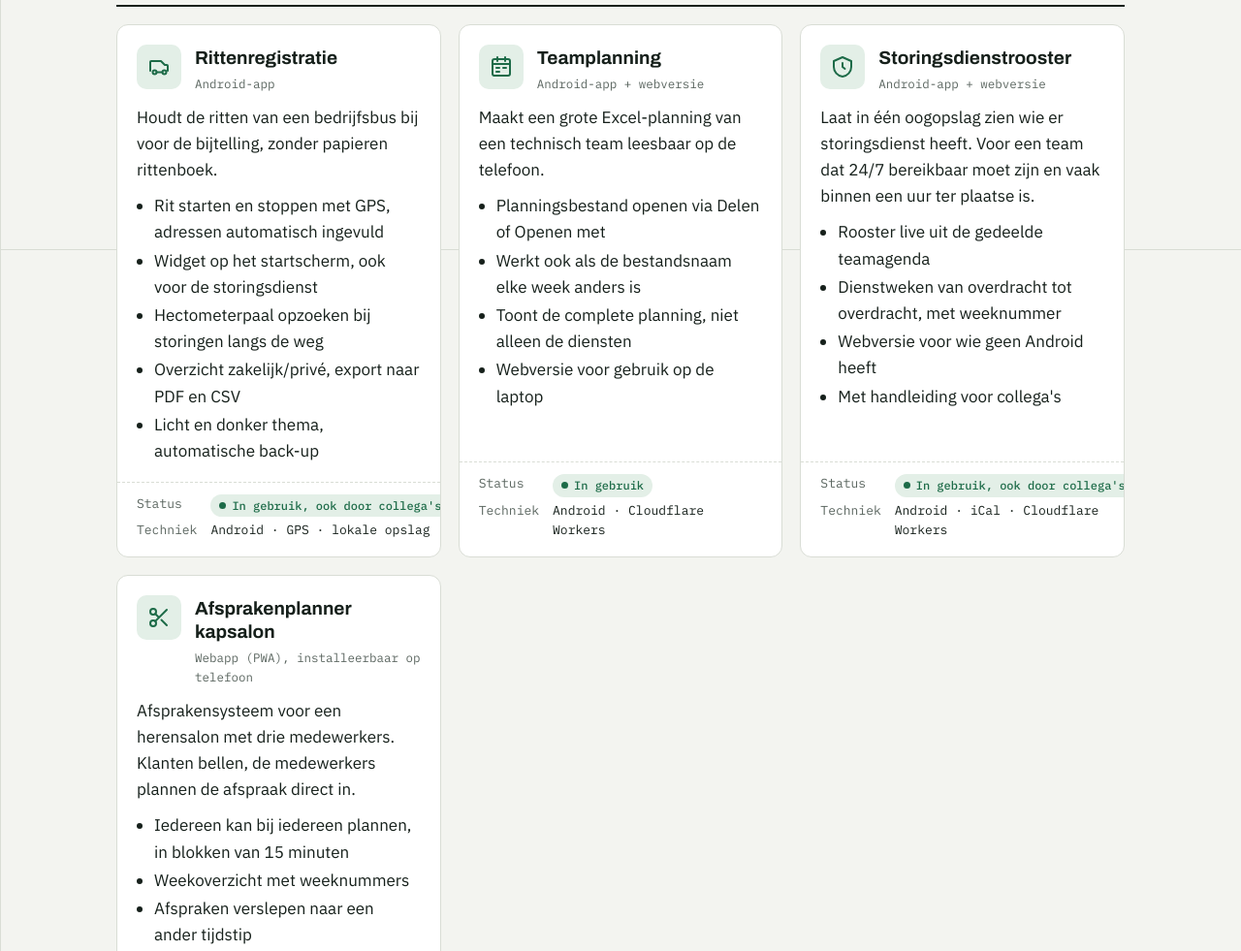
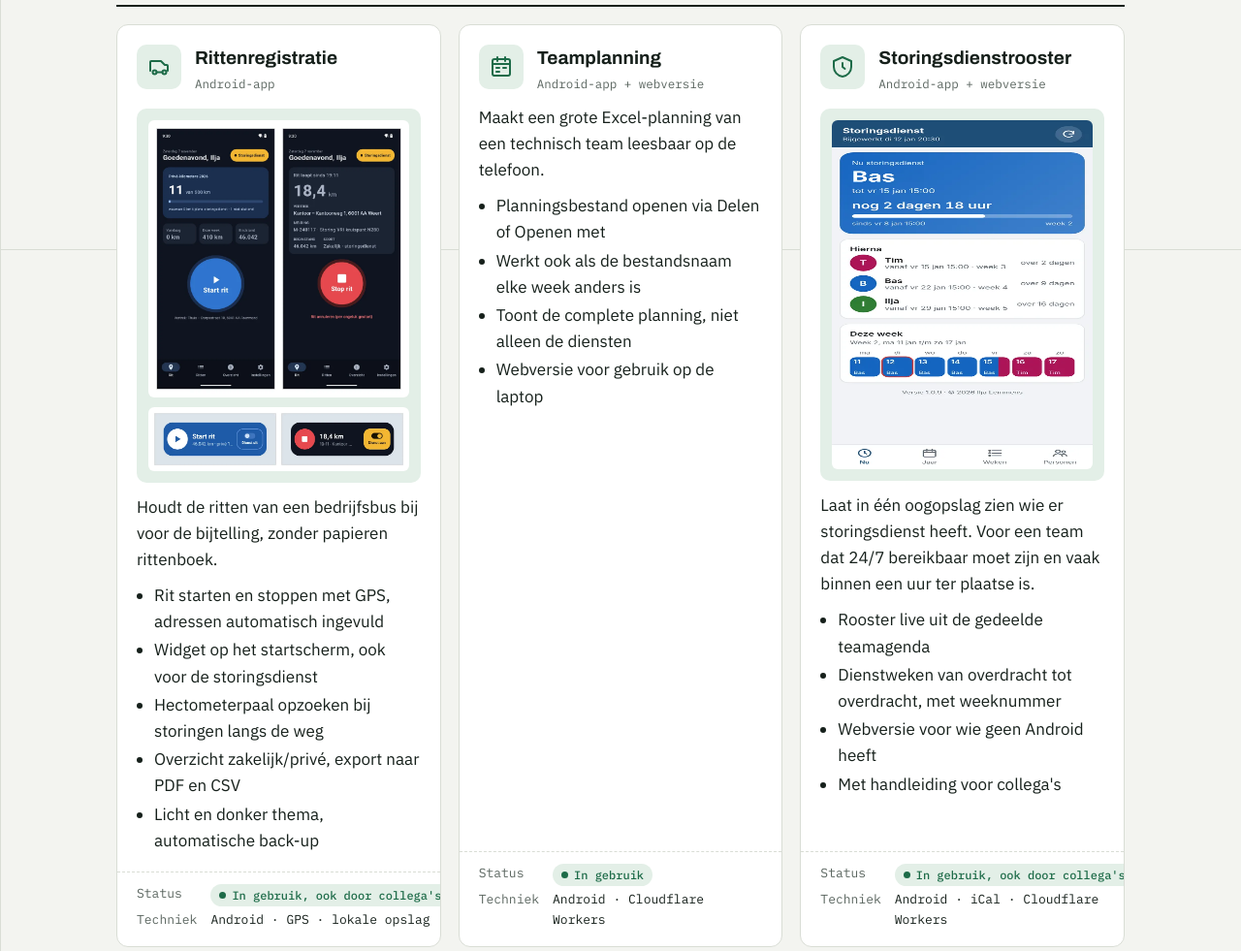
Before and after one commit to limboconnect/limboconnect.github.io, a plain HTML site: page index.html in a window 1280 px wide. Shown: the part 543-1524 px from the top of the page at 97% size. Drawn offline with Linux system fonts and the light colour scheme.

Commit message:
Screenshots toegevoegd bij rittenregistratie, storingsdienst en kapsalon
Co-Authored-By: Claude Opus 5.5 <noreply@anthropic.com>
Claude-Session: https://claude.ai/code/session_01RQrEkh7hxFYTKorQ3oqrzW

```diff
--- a/index.html
+++ b/index.html
@@ -101,6 +101,9 @@ h2{font-family:var(--font-display);font-weight:700;font-size:26px;margin:0;text-
 .icon svg{width:24px;height:24px}
 h3{font-family:var(--font-display);font-weight:700;font-size:19px;line-height:1.25;margin:2px 0 4px;text-wrap:balance}
 .platform{font-family:var(--font-mono);font-size:12.5px;color:var(--muted)}
+.shot{margin:16px 20px 0;background:var(--accent-soft);border-radius:10px;padding:12px;display:flex;flex-direction:column;gap:10px;align-items:center}
+.shot img{display:block;max-width:100%;height:auto;max-height:360px;border-radius:6px}
+.shot img.wide{max-height:none}
 .card-body{padding:12px 20px 16px;flex:1}
 .card-body p{margin:0 0 10px}
 .card-body ul{margin:0;padding-left:18px}
@@ -182,6 +185,7 @@ footer{padding:40px 0 56px}
           <div class="platform">Android-app</div>
         </div>
       </div>
+      <figure class="shot"><img src="img/rittenregistratie.webp" width="900" height="960" alt="Rittenregistratie in donkere weergave: startscherm en een lopende rit" loading="lazy"><img class="wide" src="img/rittenregistratie-widget.webp" width="1000" height="243" alt="Startscherm-widget om ritten te starten en te stoppen" loading="lazy"></figure>
       <div class="card-body">
         <p>Houdt de ritten van een bedrijfsbus bij voor de bijtelling, zonder papieren rittenboek.</p>
         <ul>
@@ -233,6 +237,7 @@ footer{padding:40px 0 56px}
           <div class="platform">Android-app + webversie</div>
         </div>
       </div>
+      <figure class="shot"><img src="img/storingsdienst.webp" width="520" height="1125" alt="Storingsdienstrooster: wie nu dienst heeft, wie hierna en deze week" loading="lazy"></figure>
       <div class="card-body">
         <p>Laat in één oogopslag zien wie er storingsdienst heeft. Voor een team dat 24/7 bereikbaar moet zijn en vaak binnen een uur ter plaatse is.</p>
         <ul>
@@ -258,6 +263,7 @@ footer{padding:40px 0 56px}
           <div class="platform">Webapp (PWA), installeerbaar op telefoon</div>
         </div>
       </div>
+      <figure class="shot"><img class="wide" src="img/kapsalon.webp" width="1100" height="768" alt="Weekoverzicht van de afsprakenplanner met drie kappers" loading="lazy"></figure>
       <div class="card-body">
         <p>Afspraken­systeem voor een herensalon met drie medewerkers. Klanten bellen, de medewerkers plannen de afspraak direct in.</p>
         <ul>
```
Also changed, not shown: img/kapsalon.webp (added), img/rittenregistratie-widget.webp (added), img/rittenregistratie.webp (added), img/storingsdienst.webp (added).
